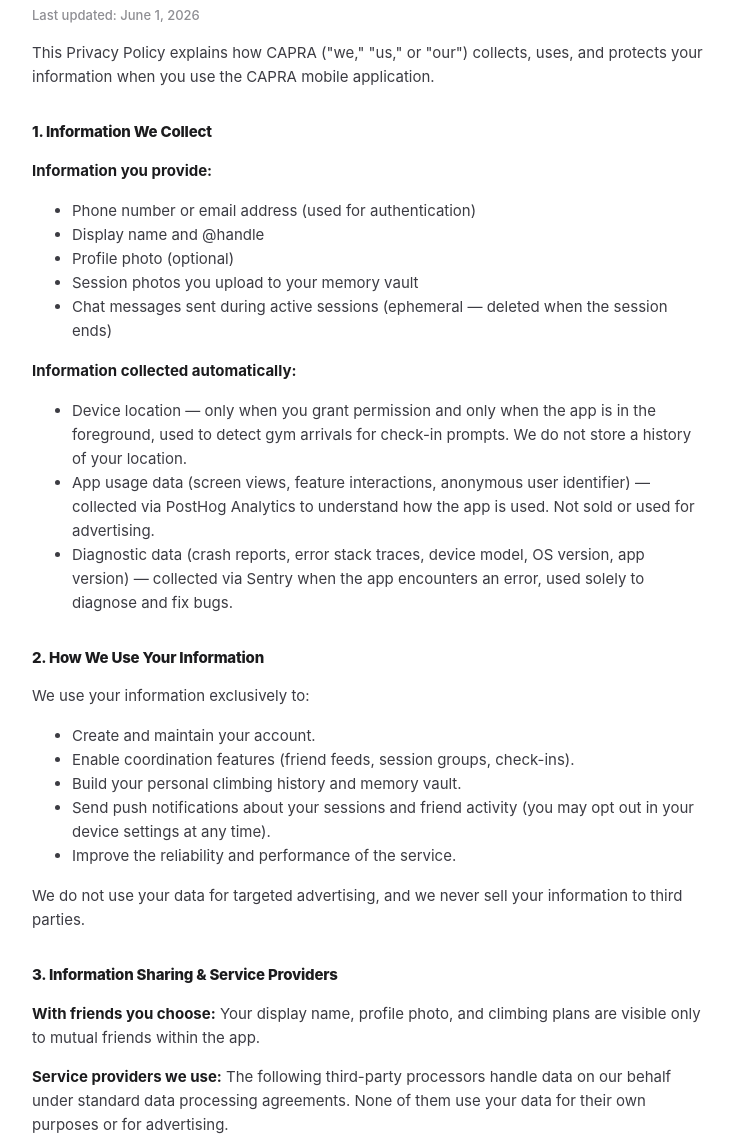
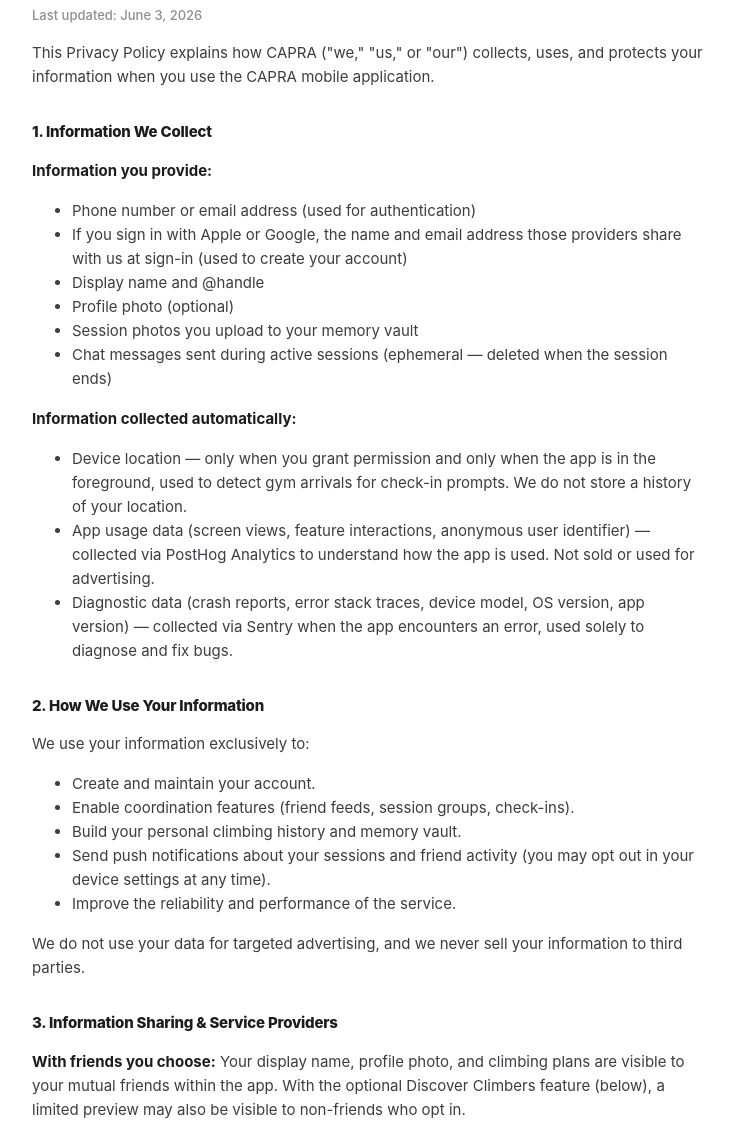
Before and after one commit to wmz01/ripe-legal, a plain HTML site: page privacy.html in a window 1280 px wide. Shown: the part 142-1276 px from the top of the page, without its empty margins (272-1006 px from the left). Drawn offline with Linux system fonts and the light colour scheme.

Commit message:
docs(legal): disclose Discover Climbers, add UGC moderation clause, sync in-app policy
Reconcile the Terms of Service and Privacy Policy with what the app actually
does today. The in-app screen (app/legal.tsx) had drifted well behind the
hosted HTML mirror, and both still described a friends-only product that no
longer matches the shipped feature set.

What changed:
- Discover Climbers: disclose the opt-in, symmetric, off-by-default discovery
  of non-friends at a shared gym (display name, photo, time block, climb type).
  Removes the now-false "no stranger-facing content / friends-only" claims in
  Terms §2 and Privacy §3.
- Objectionable content: add an Apple Guideline 1.2 moderation clause to
  Terms §5 (zero tolerance, in-app report of photos/messages/profiles, block,
  and action within 24h) — all features the app already has.
- OAuth: disclose Apple/Google sign-in data collection in Privacy §1.
- Parity: app/legal.tsx now matches the hosted mirror — previously missing
  PostHog, Sentry, Google Cloud Vision moderation, Contacts lookup, and the
  Analytics & Tracking / ATT section.
- Bump "Last updated" to June 3, 2026.

Every disclosure maps to a verified feature in the codebase. Support email
left unchanged per request.

Co-Authored-By: Claude Opus 4.8 (1M context) <noreply@anthropic.com>

```diff
--- a/privacy.html
+++ b/privacy.html
@@ -10,7 +10,7 @@
   <main>
     <a class="back" href="index.html">← Back</a>
     <h1>Privacy Policy</h1>
-    <p class="last-updated">Last updated: June 1, 2026</p>
+    <p class="last-updated">Last updated: June 3, 2026</p>
 
     <p class="intro">
       This Privacy Policy explains how CAPRA ("we," "us," or "our") collects, uses,
@@ -21,6 +21,7 @@
     <p><strong>Information you provide:</strong></p>
     <ul>
       <li>Phone number or email address (used for authentication)</li>
+      <li>If you sign in with Apple or Google, the name and email address those providers share with us at sign-in (used to create your account)</li>
       <li>Display name and @handle</li>
       <li>Profile photo (optional)</li>
       <li>Session photos you upload to your memory vault</li>
@@ -45,7 +46,8 @@
     <p>We do not use your data for targeted advertising, and we never sell your information to third parties.</p>
 
     <h2>3. Information Sharing &amp; Service Providers</h2>
-    <p><strong>With friends you choose:</strong> Your display name, profile photo, and climbing plans are visible only to mutual friends within the app.</p>
+    <p><strong>With friends you choose:</strong> Your display name, profile photo, and climbing plans are visible to your mutual friends within the app. With the optional Discover Climbers feature (below), a limited preview may also be visible to non-friends who opt in.</p>
+    <p><strong>Discover Climbers (optional, off by default):</strong> If you turn on Discover Climbers and share a plan at a gym, your display name, profile photo, planned time block, and climb type become visible to other climbers who have also turned on Discover Climbers and have a plan at the same gym — even if you are not friends. Discovery is symmetric: you are only visible to others while you are discoverable yourself, and you only ever see people who have opted in too. Users you have blocked are never shown to you, and you are never shown to them. You can turn Discover Climbers off at any time in Settings, which stops sharing your future plans.</p>
     <p><strong>Service providers we use:</strong> The following third-party processors handle data on our behalf under standard data processing agreements. None of them use your data for their own purposes or for advertising.</p>
     <ul>
       <li><strong>Supabase</strong> (supabase.com) — backend infrastructure for authentication, database, and photo storage.</li>
```
Also changed, not shown: terms.html (+3 -2 lines).
